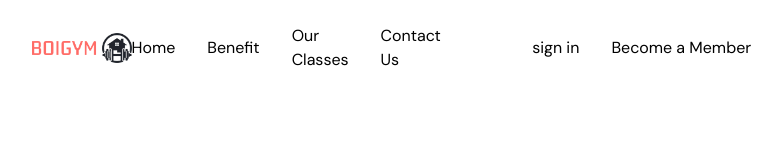
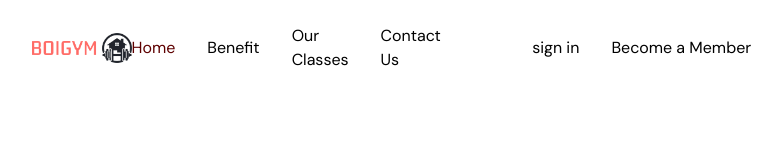
Before and after one commit to D-future0/gym-website, a React (Vite) app: page / in a window 1280 px wide. Shown: the top 160 px of the page, without its empty margins (235-1017 px from the left). Built offline with nearby package versions, Linux system fonts and the light colour scheme.

Commit message:
navbar setup

```diff
--- a/src/App.tsx
+++ b/src/App.tsx
@@ -1,18 +1,13 @@
 import { useState } from "react"
 import NavBar from "./scenes/NavBar"
+import { SelectedPage } from "@/shared/SelectedPage"
 
-enum SelectedPage{
-Home = 'home',
-Benefits = 'benefits',
-OurClasses = 'ourclasses',
-ContactUs = 'contactus',
-}
 function App() {
 const [selectedPage, setSelectedPage] = useState<SelectedPage>(SelectedPage.Home)
   return (
     <div className='bg-[#F8F4EB]'><NavBar
     selectedPage={selectedPage}
-    setSelectedPage={selectedPage}
+    setSelectedPage={setSelectedPage}
     />
     </div>
   )
--- /dev/null
+++ b/src/hooks/useMediaQuery.ts
@@ -0,0 +1,19 @@
+import { useState, useEffect } from "react";
+
+const useMediaQuery = (query: string) => {
+  const [matches, setMatches] = useState(false);
+
+  useEffect(() => {
+    const media = window.matchMedia(query);
+    if (media.matches !== matches) {
+      setMatches(media.matches);
+    }
+    const listener = () => setMatches(media.matches);
+    window.addEventListener("resize", listener);
+    return () => window.removeEventListener("resize", listener);
+  }, [matches, query]);
+
+  return matches;
+};
+
+export default useMediaQuery;
--- a/src/scenes/NavBar/Link.tsx
+++ b/src/scenes/NavBar/Link.tsx
@@ -1,14 +1,14 @@
-import React from 'react'
+import { SelectedPage } from '@/shared/SelectedPage';
 import AnchorLink from 'react-anchor-link-smooth-scroll'
 
 type Props = {
     page: string;
-    selectedPage: string;
-    setSelectedPage: (value:string)=>void
+    selectedPage: SelectedPage;
+    setSelectedPage: (value:SelectedPage)=>void
 }
 
 function Link({page, selectedPage, setSelectedPage}: Props) {
-    const lowerCasePage = page.toLocaleLowerCase().replace(/ /g, "")
+    const lowerCasePage = page.toLocaleLowerCase().replace(/ /g, "") as SelectedPage
   return (
     <AnchorLink
     className={`${selectedPage === lowerCasePage? "text-[#5E0000]" : ""} transition duration-500 hover:text-[#FFA6A3]`}
--- a/src/scenes/NavBar/index.tsx
+++ b/src/scenes/NavBar/index.tsx
@@ -2,14 +2,17 @@ import React, { useState } from 'react'
 import { Bars3Icon, XMarkIcon } from '@heroicons/react/16/solid'
 import Logo from '@/assets/Logo.png'
 import Link from './Link'
+import { SelectedPage } from "@/shared/SelectedPage"
+
 
 type Props = {
-  selectedPage: string;
-  setSelectedPage: (value: string) => void
+  selectedPage: SelectedPage;
+  setSelectedPage: (value: SelectedPage) => void
 }
 
-function NavBar({ }: Props) {
+function NavBar({ selectedPage, setSelectedPage}: Props) {
   const flexBetween = 'flex items-center justify-center'
+
   return (
     <nav>
       <div className={`${flexBetween} fixed top-0 z-30 w-full py-6`}>
@@ -17,18 +20,10 @@ function NavBar({ }: Props) {
           <img alt='logo' src={Logo} width={100} />
           <div className={`${flexBetween} w-full gap-16`}>
             <div className={`${flexBetween} w-full gap-8`}>
-              <Link page='Home' selectedPage={''} setSelectedPage={function (value: string): void {
-                throw new Error('Function not implemented.')
-              }} />
-              <Link page='Benefit' selectedPage={''} setSelectedPage={function (value: string): void {
-                throw new Error('Function not implemented.')
-              }} />
-              <Link page='Our Classes' selectedPage={''} setSelectedPage={function (value: string): void {
-                throw new Error('Function not implemented.')
-              }} />
-              <Link page='Contact Us' selectedPage={''} setSelectedPage={function (value: string): void {
-                throw new Error('Function not implemented.')
-              }} />
+              <Link page='Home' selectedPage={selectedPage} setSelectedPage={setSelectedPage} />
+              <Link page='Benefit' selectedPage={selectedPage} setSelectedPage={setSelectedPage} />
+              <Link page='Our Classes' selectedPage={selectedPage} setSelectedPage={setSelectedPage} />
+              <Link page='Contact Us' selectedPage={selectedPage} setSelectedPage={setSelectedPage} />
             </div>
             <div className={`${flexBetween} w-full gap-8`}>
               <p>sign in</p>
--- /dev/null
+++ b/src/shared/SelectedPage.tsx
@@ -0,0 +1,6 @@
+export enum SelectedPage{
+Home = 'home',
+Benefits = 'benefits',
+OurClasses = 'ourclasses',
+ContactUs = 'contactus',
+}
```
